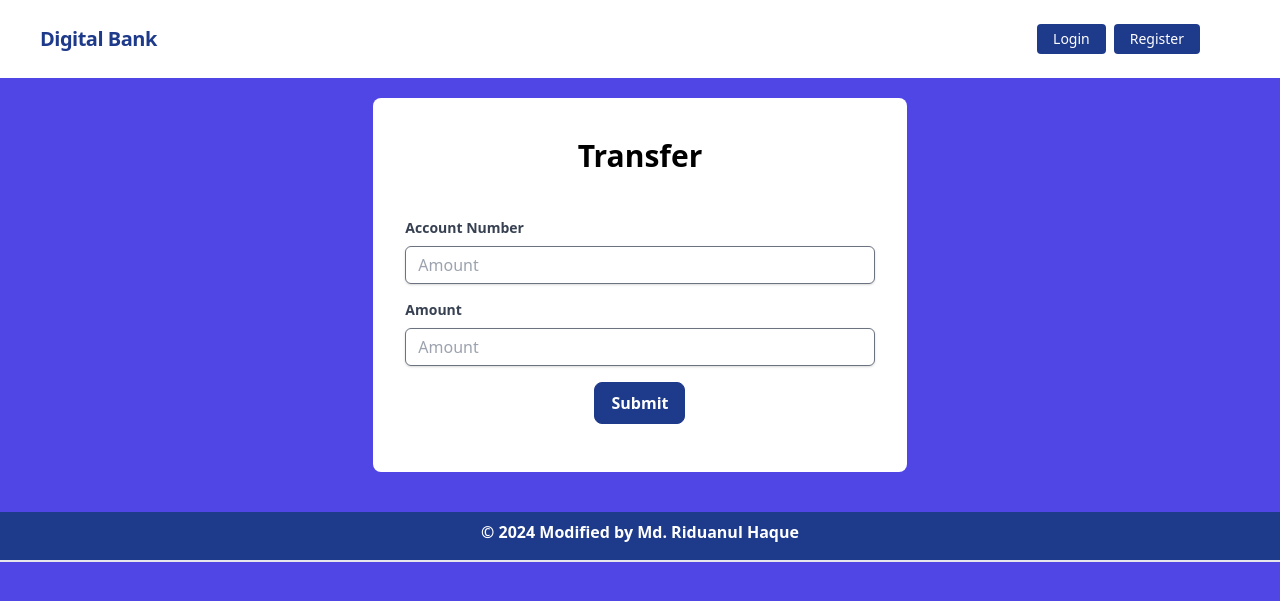
After one commit to riduanul/digital_bank, a Django app: page /transactions/transfer in a window 1280 px wide. The commit adds this page. Shown: the top 601 px of the page. Run offline with Django 4.2, Linux system fonts and the light colour scheme; some libraries are stand-ins or nearby versions.

Commit message:
practice_day1

```diff
--- a/accounts/models.py
+++ b/accounts/models.py
@@ -2,7 +2,6 @@ from django.db import models
 from django.contrib.auth.models import User
 from .constant import ACCOUNT_TYPE, GENDER_TYPE
 # Create your models here.
-# django amaderk built in user make korar facility day.
 
 class UserAccount(models.Model):
     user = models.OneToOneField(User, related_name='account', on_delete = models.CASCADE )
--- a/accounts/templates/accounts/profile.html
+++ b/accounts/templates/account/profile.html
@@ -21,6 +21,7 @@
 
     <h4 class="font-bold text-3xl text-left pb-5">Account NO: {{request.user.account.account_no}}</h4>
     <h1 class="font-bold text-3xl text-center pb-5">Update Profile Information</h1>
+    <p><a href="{% url 'update_password' %}">Update Password</a></p>
     <div class="w-full mt-10">
         <form method="post" class="bg-white shadow-md rounded px-8 pt-6 pb-8 mb-4">
             {% csrf_token %} {% for hidden_field in form.hidden_fields %} {{ hidden_field.errors }} {{ hidden_field }} {% endfor %}
--- a/accounts/urls.py
+++ b/accounts/urls.py
@@ -5,4 +5,5 @@ urlpatterns = [
     path('login', views.UserLoginView.as_view(), name = 'login'),
     path('logout', views.UserLogoutView.as_view(), name = 'logout'),
     path('profile', views.UserProfileUpdateView.as_view(), name = 'profile'),
+    path('profile/update_password', views.password_change, name = 'update_password'),
 ]
--- a/core/templates/navbar.html
+++ b/core/templates/navbar.html
@@ -24,6 +24,9 @@
                 <a href="{% url 'loan_request' %}" class="block mt-4 lg:inline-block lg:mt-0 text-blue-900 hover:text-red-900 hover:font-black mr-4">
                     Loan Request
                 </a>
+                <a href="{% url 'transfer' %}" class="block mt-4 lg:inline-block lg:mt-0 text-blue-900 hover:text-red-900 hover:font-black mr-4">
+                    Trnsfer
+                </a>
             </div>
             <div class="flex w-auto">
                 <div class="text-blue-900 my-auto font-black px-5">Welcome, {{ request.user.first_name }} (balance : {{request.user.account.balance}}) </div>
--- a/transactions/forms.py
+++ b/transactions/forms.py
@@ -57,5 +57,36 @@ class LoanRequestForm(TransactionForm):
 
         return amount
 
+class TransferMoneyForm(TransactionForm):
+    transfer_to_account_number = forms.CharField(max_length=20, label="Account Number")
+
+    def __init__(self, *args, **kwargs):
+        self.account = kwargs.get('account')
+        if 'account' in kwargs:
+            del kwargs['account']  # Remove 'account' key to avoid interfering with parent initialization
+            super().__init__(*args, **kwargs)
+        if self.account:
+            self.fields['transaction_type'].disabled = True
+            self.fields['transaction_type'].widget = forms.HiddenInput
+
+    def clean_amount(self):
+        amount = self.cleaned_data.get('amount')
+        return amount
+
+    def clean(self):
+        clean_data = super().clean()
+        amount = clean_data.get('amount')
+        transfer_to_account_number = clean_data.get('transfer_to_account_number')
+        balance = self.account.balance
+
+        if not transfer_to_account_number:
+            raise forms.ValidationError("Please Provide Account Number")
+        if amount > balance:
+            raise forms.ValidationError(
+                f'Insufficient Amount, You have ${balance} in your account'
+            )
+
+        return clean_data
+
 
 # class TransferMoneyForm(TransactionForm):
--- /dev/null
+++ b/transactions/templates/transfer_money.html
@@ -0,0 +1,36 @@
+{% extends 'base.html' %}
+{% block head_title %}{{ title }}{% endblock %}
+{% block content %}
+
+<div class="w-full flex mt-5 justify-center ">
+    <div class="bg-white w-5/12 rounded-lg">
+
+        <h1 class="font-bold text-3xl text-center pb-5 pt-10 px-5">Transfer</h1>
+        <form method="post" class="px-8 pt-6 pb-8 mb-4">
+            {% csrf_token %}
+
+            <div class="mb-4">
+                <label class="block text-gray-700 text-sm font-bold mb-2" for="amount">
+                    Account Number
+                </label>
+                <input class="shadow appearance-none border rounded w-full py-2 px-3 text-gray-700 leading-tight border rounded-md border-gray-500 focus:outline-none focus:shadow-outline" name="amount" id="amount" type="number" required placeholder="Amount">
+            </div>
+            <div class="mb-4">
+                <label class="block text-gray-700 text-sm font-bold mb-2" for="amount">
+                    Amount
+                </label>
+                <input class="shadow appearance-none border rounded w-full py-2 px-3 text-gray-700 leading-tight border rounded-md border-gray-500 focus:outline-none focus:shadow-outline" name="amount" id="amount" type="number" required placeholder="Amount">
+            </div>
+            {% if form.amount.errors %} {% for error in form.amount.errors %}
+            <p class="text-red-600 text-sm italic pb-2">{{ error }}</p>
+            {% endfor %} {% endif %}
+            <div class="flex w-full justify-center">
+                <button class="bg-blue-900 text-white hover:text-blue-900 hover:bg-white border border-blue-900 font-bold px-4 py-2 rounded-lg" type="submit">
+                Submit
+            </button>
+            </div>
+        </form>
+    </div>
+
+</div>
+{% endblock %}
--- a/transactions/urls.py
+++ b/transactions/urls.py
@@ -8,5 +8,6 @@ urlpatterns = [
     path('loan_request', views.LoanRequestView.as_view(), name='loan_request'),
     path('loan_list', views.LoanListView.as_view(), name='loan_list'),
     path('loan/<int:id>', views.PayLoanView.as_view(), name='pay_loan'),
+    path('transfer', views.transfer_money_view, name='transfer'),
 
 ]
--- a/transactions/views.py
+++ b/transactions/views.py
@@ -4,13 +4,14 @@ from django.http import HttpResponse
 from django.views.generic import CreateView, ListView, View
 from django.contrib.auth.mixins import LoginRequiredMixin
 from transactions.models import Transaction
-from transactions.forms import DepositForm, WithdrawForm, LoanRequestForm
-from .constants import DEPOSIT, WITHDRAWAL, LOAN, LOAN_PAID
+from transactions.forms import DepositForm, WithdrawForm, LoanRequestForm, TransferMoneyForm
+from .constants import DEPOSIT, WITHDRAWAL, LOAN, LOAN_PAID, TRANSFER
 from django.contrib import messages
 from django.db.models import Sum
 from django.urls import reverse_lazy
 from django.core.mail import EmailMessage, EmailMultiAlternatives
 from django.template.loader import render_to_string
+from accounts.models import UserAccount
 # Create your views here.
 
 def send_transaction_email(user, subject, amount, template ):
@@ -80,7 +81,7 @@ class WithdrawMoneyView(TransactionCreateMixin):
             update_fields = ['balance']
         )
         messages.success(self.request, f'Successfully withdrawn {amount}$ from your account ')
-        send_transaction_email(self.request.user,"Withdrawl Message",amount, 'withdraw_email.html' )
+        send_transaction_email(self.request.user,"Withdraw Message",amount, 'withdraw_email.html' )
         return super().form_valid(form)
 
 class LoanRequestView(TransactionCreateMixin):
@@ -161,3 +162,37 @@ class LoanListView(LoginRequiredMixin, ListView):
 
         queryset = Transaction.objects.filter(account = user_account, transaction_type = LOAN)
         return queryset
+
+
+
+def transfer_money_view(request):
+    if request.method == 'POST':
+        form = TransferMoneyForm(request.POST)
+        if form.is_valid():
+            amount = form.cleaned_data.get('amount')
+            transfer_to_account_number = form.cleaned_data.get('transfer_to_account_number')
+
+            receiver_account = UserAccount.objects.get(account_no = transfer_to_account_number)
+            if receiver_account:
+                sender_account = request.user.account
+                balance = sender_account.balance
+                if amount > balance:
+                   messages.error(request, "Insufficient Amount  ")
+                else:
+                    sender_account.balance -= amount
+                    sender_account.save()
+
+                    receiver_account.balance += amount
+                    receiver_account.save()
+
+                    messages.error(request, "Transfer amount successful")
+                    send_transaction_email(request.user,"Transfer Money Message", amount, 'transfer_email.html' )
+                    send_transaction_email(receiver_account.user.email,"Transfer Money Message", amount, 'transfer_email.html' )
+            else:
+                messages.error(request, "Invalid Account")
+
+
+    else:
+        form = TransferMoneyForm()
+
+    return render(request, 'transfer_money.html', {'form': form})
```
Also changed, not shown: accounts/templates/account/password_change.html (added, +70 -0 lines), accounts/templates/account/password_email.html (added, +9 -0 lines), accounts/views.py (+32 -2 lines), digital_bank/settings.py (+16 -16 lines), transactions/templates/transfer_email.html (added, +8 -0 lines), accounts/templates/account/login.html (renamed from accounts/templates/accounts/login.html), accounts/templates/account/user_registration.html (renamed from accounts/templates/accounts/user_registration.html).
